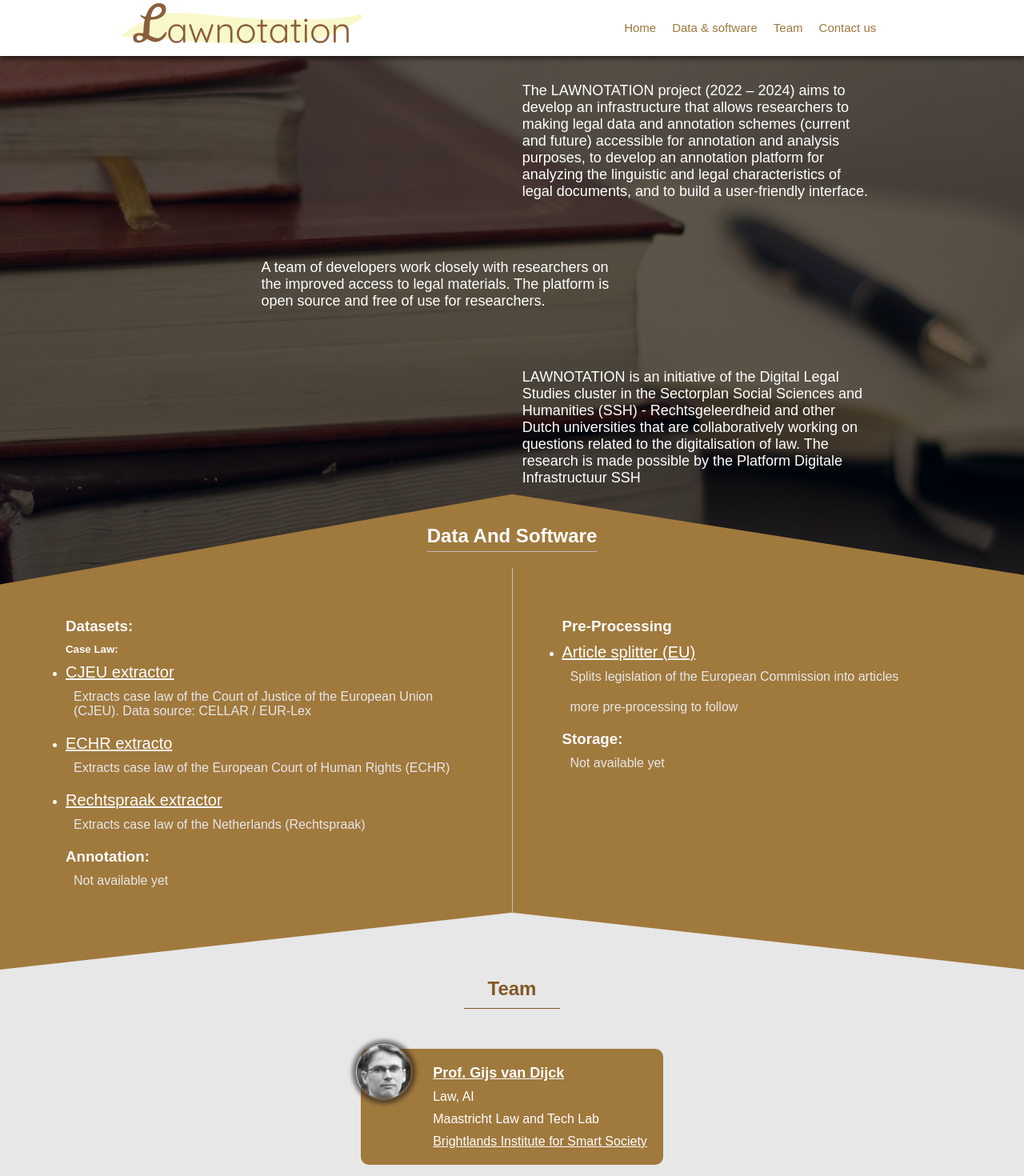
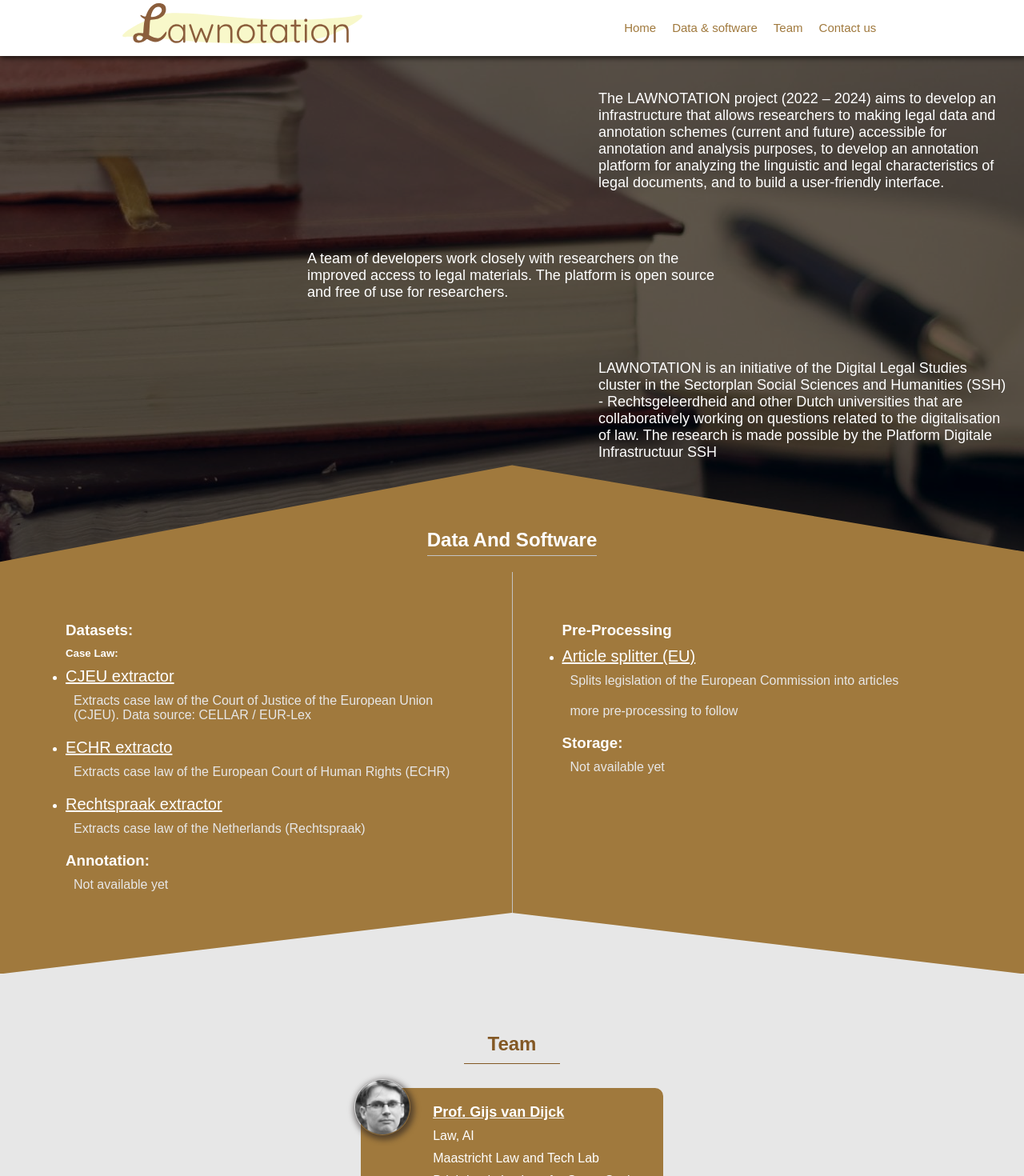
Before and after one commit to Jack-Kartoush/lawNotation, a Vue app: page / in a window 1280 px wide. Shown: the top 1470 px of the page at 80% size. Built offline with nearby package versions, Linux system fonts and the light colour scheme.

Commit message:
formating

```diff
--- a/src/assets/main.css
+++ b/src/assets/main.css
@@ -67,9 +67,8 @@ header li a {
   display: flex;
   justify-content: center;
   align-items: center;
-  margin-top: 3%;
+  margin-top: 5em;
   color: #fff;
-  z-index: 1;
 }
 
 .data-title h1 {
@@ -131,9 +130,6 @@ header li a {
     display: flex;
     justify-content: space-between;
   }
-  .data-title {
-    margin-top: 3%;
-  }
   .Description {
     width: 100%;
     font-size: 16px;
@@ -160,7 +156,7 @@ header li a {
   align-items: center;
   width: 100%;
   color: #835825;
-  margin-bottom: 20px;
+  margin-top: 4em;
 }
 
 .team_title h1 {
@@ -188,9 +184,9 @@ header li a {
   height: 70px;
   border-radius: 100%;
   position: relative;
-  bottom: 25%;
-  right: 38%;
-  box-shadow: 0px 0px 5px 5px rgba(38, 32, 32, 0.6);
+  bottom: 30%;
+  right: 40%;
+  box-shadow: 2px 3px 7px 3px rgba(38, 32, 32, 0.6);
 }
 
 .member-container {
@@ -230,13 +226,13 @@ header li a {
 }
 
 @media only screen and (min-width: 750px) {
-  .card:nth-child(2) {
+  .card:nth-child(3) {
     width: 100%;
     display: flex;
     justify-content: center;
     margin-bottom: 2%;
   }
-  .card:nth-child(2) .member-container {
+  .card:nth-child(3) .member-container {
     height: 100%;
     justify-content: flex-start;
   }
@@ -376,17 +372,15 @@ main {
     justify-content: flex-end;
     align-items: flex-start;
     align-self: center;
-    width: 85%;
-    height: 100%;
   }
   .intro-img {
-    min-height: 100vh;
+    min-height: 100%;
   }
   .intro-text p {
-    max-width: 40%;
+    width: 40%;
     font-size: 18px;
     margin: 0;
-    padding-bottom: 10px;
+    padding: 5px 20px;
   }
   .intro-text .text_bottom {
     margin-top: 3%;
--- a/src/assets/main.scss
+++ b/src/assets/main.scss
@@ -73,17 +73,17 @@ main {
         justify-content: flex-end;
         align-items: flex-start;
         align-self: center;
-        width: 85%;
-        height: 100%;
+
     }
     .intro-img {
-        min-height: 100vh;
+        min-height: 100%;
     }
     .intro-text p {
-        max-width: 40%;
+        width: 40%;
+
         font-size: 18px;
         margin: 0;
-        padding-bottom: 10px;
+        padding: 5px 20px;
     }
     .intro-text .text_bottom {
         margin-top: 3%;
--- a/src/assets/style/_Data_software.scss
+++ b/src/assets/style/_Data_software.scss
@@ -20,9 +20,8 @@
     display: flex;
     justify-content: center;
     align-items: center;
-    margin-top: 3%;
+    margin-top: 5em;
     color: #fff;
-    z-index: 1;
 
 }
 .data-title h1{
@@ -76,9 +75,9 @@
         justify-content: space-between;
 
     }
-    .data-title {
-        margin-top: 3%;
-    }
+    // .data-title {
+    //     margin-top: 6%;
+    // }
     .Description {
         width: 100%;
         font-size: 16px;
--- a/src/assets/style/_team.scss
+++ b/src/assets/style/_team.scss
@@ -4,9 +4,10 @@
     align-items: center;
     width: 100%;
     color: #835825;
-    margin-bottom: 20px;
+    margin-top: 4em;
 }
 .team_title h1 {
+
     width: 100px;
     padding: 10px;
     border-bottom: 1px solid #835825;
@@ -23,15 +24,16 @@
     width: 350px;
     height: 100%;
     margin: 20px;
+
 }
 .profile-photo {
     width: 70px;
     height: 70px;
     border-radius: 100%;
     position: relative;
-    bottom: 25%;
-    right: 38%;
-    box-shadow: 0px 0px 5px 5px rgba(38, 32, 32, 0.6);
+    bottom: 30%;
+    right: 40%;
+    box-shadow: 2px 3px 7px 3px rgba(38, 32, 32, 0.6);
 }
 .member-container {
     max-width: 350px;
@@ -65,14 +67,18 @@
 }
 
 @media only screen and (min-width: 750px) {
-    .card:nth-child(2) {
+    .card:nth-child(3) {
         width: 100%;
         display: flex;
         justify-content: center;
         margin-bottom: 2%;
     }
-    .card:nth-child(2) .member-container {
+    .card:nth-child(3) .member-container {
         height: 100%;
         justify-content: flex-start;
     }
+    // .team_title{
+    //     margin-top: 5%;
+    // }
+
 }
--- a/src/components/DataSoftware.vue
+++ b/src/components/DataSoftware.vue
@@ -33,7 +33,7 @@
           <h3>Annotation:</h3>
           <p class="Description">Not available yet</p>
         </div>
-        <a name="team"></a>
+
       </div>
       <div class="processing_storage">
         <div class="processing-container">
@@ -53,5 +53,6 @@
         </div>
       </div>
     </div>
+
   </section>
 </template>
--- a/src/components/Team.vue
+++ b/src/components/Team.vue
@@ -1,6 +1,6 @@
 <template>
-
   <section class="develpoer_team">
+    <a name="team"></a>
     <span class="team_title">
       <h1>Team</h1>
     </span>
```
Also changed, not shown: 1 other file (tests, documents, lock files or other folders).
